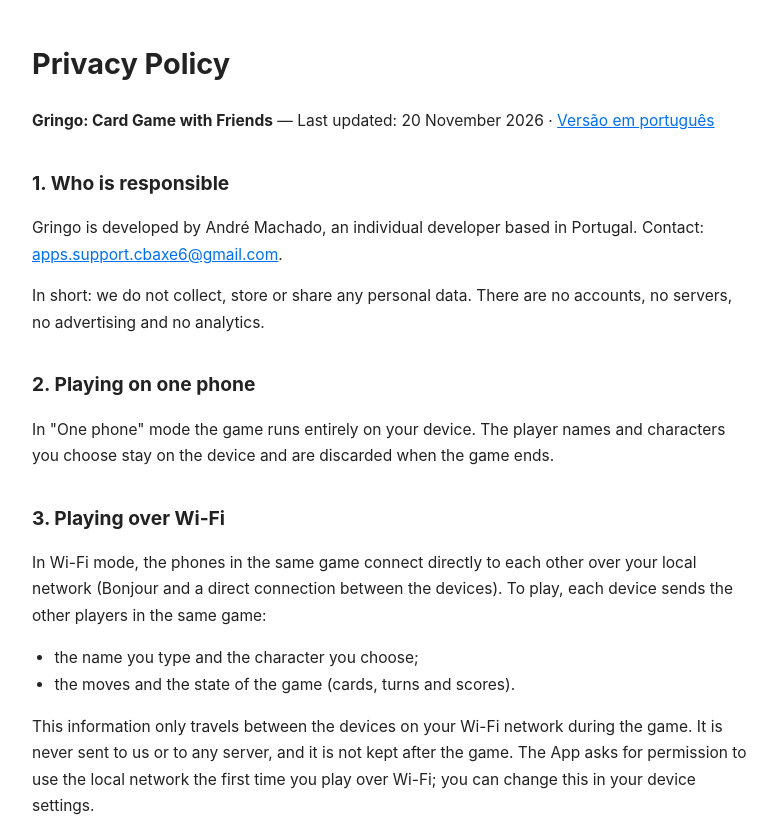
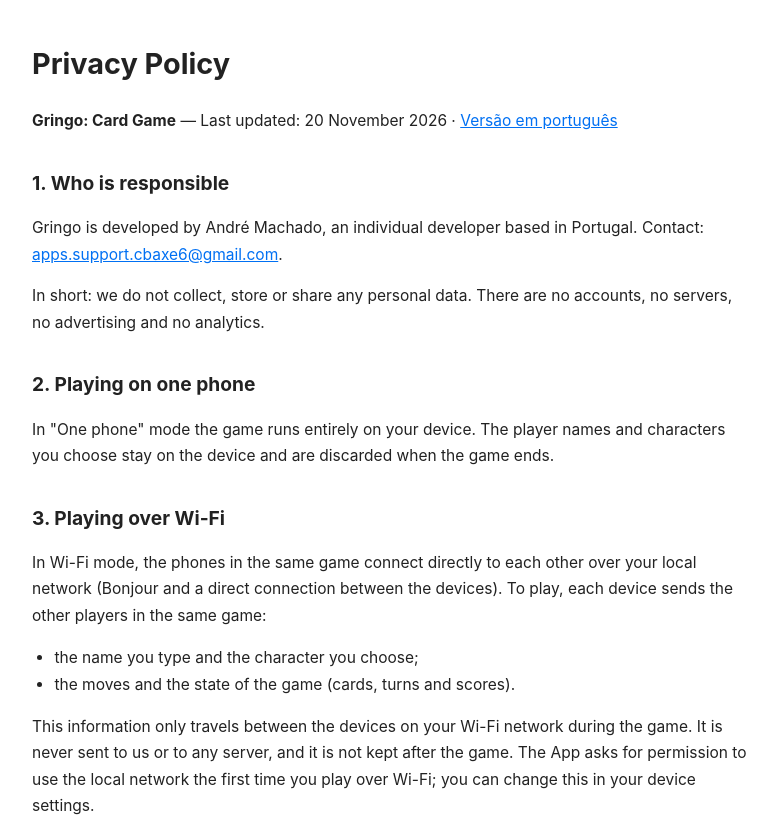
Before and after one commit to Axecb6/axecb6.github.io, a plain HTML site: page gringo-game/privacy/index.html in a window 1280 px wide. Shown: the top 822 px of the page, without its empty margins (248-1025 px from the left). Drawn offline with Linux system fonts and the light colour scheme.

Commit message:
Gringo: título da política com o nome da loja
Co-Authored-By: Claude Opus 5.5 <noreply@anthropic.com>

```diff
--- a/gringo-game/privacy/index.html
+++ b/gringo-game/privacy/index.html
@@ -13,7 +13,7 @@
 </head>
 <body>
 <h1>Privacy Policy</h1>
-<p><strong>Gringo: Card Game with Friends</strong> — Last updated: 20 November 2026 · <a href="pt/">Versão em português</a></p>
+<p><strong>Gringo: Card Game</strong> — Last updated: 20 November 2026 · <a href="pt/">Versão em português</a></p>
 
 <h2>1. Who is responsible</h2>
 <p>Gringo is developed by André Machado, an individual developer based in Portugal. Contact: <a href="mailto:apps.support.cbaxe6@gmail.com">apps.support.cbaxe6@gmail.com</a>.</p>
```
